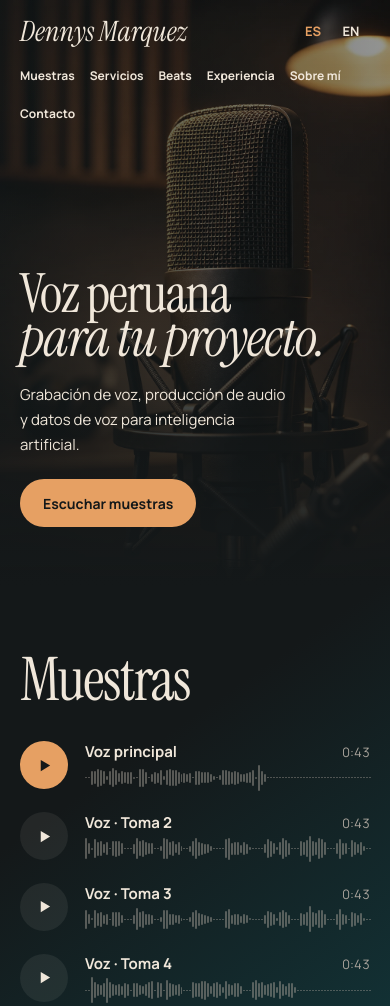
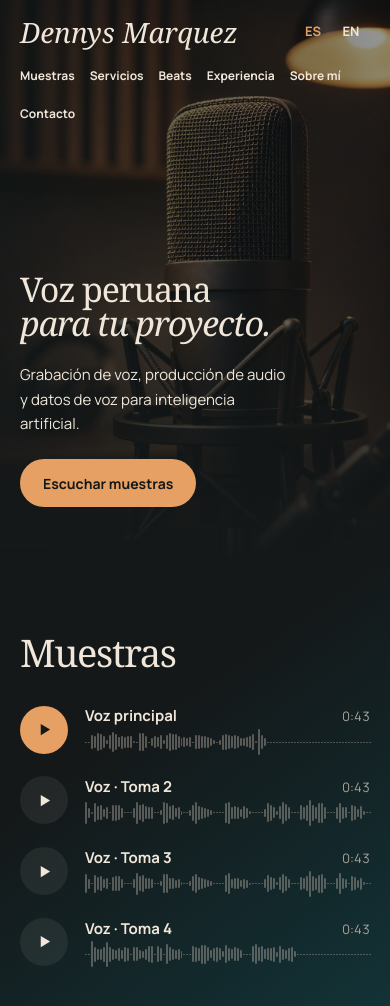
Before and after one commit to dennys3mf/portafolio-voz, a plain HTML site: page index.html in a window 390 px wide. Shown: the top 1006 px of the page. Drawn offline with nearby package versions, Linux system fonts and the light colour scheme.

Commit message:
Ajustar las proporciones de los títulos

```diff
--- a/index.html
+++ b/index.html
@@ -8,8 +8,8 @@
   <title>Dennys Marquez — Voz, audio e IA</title>
   <link rel="preconnect" href="https://fonts.googleapis.com" />
   <link rel="preconnect" href="https://fonts.gstatic.com" crossorigin />
-  <link rel="stylesheet" href="https://fonts.googleapis.com/css2?family=Instrument+Serif:ital@0;1&amp;family=Manrope:wght@400;500;600;700&amp;display=swap" />
-  <link rel="stylesheet" href="styles.css?v=5" />
+  <link rel="stylesheet" href="https://fonts.googleapis.com/css2?family=Manrope:wght@400;500;600;700&amp;display=swap" />
+  <link rel="stylesheet" href="styles.css?v=6" />
 </head>
 <body>
   <a class="skip-link" href="#contenido" data-i18n="skip">Saltar al contenido</a>
--- a/styles.css
+++ b/styles.css
@@ -6,7 +6,7 @@
   --amber: #E6A063;
   --ivory: #F0E7DA;
   --muted: #A9A39B;
-  --display: 'Instrument Serif', Georgia, serif;
+  --display: Georgia, 'Times New Roman', serif;
   --body: Manrope, system-ui, sans-serif;
   --gutter: clamp(20px, 5vw, 82px);
 }
@@ -24,8 +24,8 @@ button { font: inherit; cursor: pointer }
 .skip-link { position: fixed; top: 12px; left: 12px; z-index: 5; transform: translateY(-200%); background: var(--ivory); color: var(--ink); padding: 10px 16px }
 .skip-link:focus { transform: none }
 h1, h2, h3, p, figure { margin: 0 }
-h1, h2 { font-family: var(--display); font-weight: 400; letter-spacing: -.025em }
-h2 { font-size: clamp(60px, 8vw, 124px); line-height: .91 }
+h1, h2 { font-family: var(--display); font-weight: 400; letter-spacing: -.035em }
+h2 { font-size: clamp(38px, 5.25vw, 79px); line-height: 1.03 }
 .cover { position: relative; isolation: isolate; min-height: min(900px, 100svh); display: flex; flex-direction: column; background: #101d1e }
 .studio-photo { position: absolute; z-index: -2; inset: 0 0 0 auto; height: 100%; width: 65%; object-position: center 47%; filter: saturate(.77) }
 .cover::after { content: ''; position: absolute; inset: 0; z-index: -1; background: linear-gradient(90deg, #101d1e 4%, #101d1e 27%, #101d1e83 54%, #101d1e00 75%), linear-gradient(0deg, var(--ink), transparent 24%), linear-gradient(180deg, #141819aa, transparent 25%); pointer-events: none }
@@ -38,7 +38,7 @@ h2 { font-size: clamp(60px, 8vw, 124px); line-height: .91 }
 .lang-btn { min-height: 44px; min-width: 38px; background: transparent; border: 0; color: var(--ivory) }
 .lang-btn.active { color: var(--amber) }
 .hero-copy { padding-block: clamp(70px, 11vw, 175px); flex: 1 }
-.hero-copy h1 { font-size: clamp(83px, 10vw, 168px); line-height: .83 }
+.hero-copy h1 { font-size: clamp(54px, 6.7vw, 106px); line-height: 1.02 }
 .hero-copy h1 em { color: var(--ivory) }
 .hero-copy p { margin-block: 30px; max-width: 390px; color: var(--ivory); font-size: clamp(15px, 1.5vw, 19px) }
 .primary-action { display: inline-flex; min-height: 48px; align-items: center; border-radius: 100px; padding: 10px 23px; color: var(--ink); background: var(--amber); text-decoration: none; font-size: 14px; font-weight: 700; transition: background .2s }
@@ -61,7 +61,7 @@ h2 { font-size: clamp(60px, 8vw, 124px); line-height: .91 }
 .audio-player { grid-column: 2; width: 100%; height: 42px; margin-top: 6px }
 .services { display: grid; grid-template-columns: 1fr 1.1fr; gap: clamp(25px, 6vw, 100px); align-items: center }
 .services ul, .equipment-list { list-style: none; margin: 32px 0 0; padding: 0 }
-.services li { font: 400 clamp(27px, 3.25vw, 49px)/1.02 var(--display); max-width: 24ch }
+.services li { font: 400 clamp(24px, 2.6vw, 38px)/1.02 var(--display); max-width: 24ch }
 .services li + li { margin-top: 22px }
 .services li:nth-child(even) { color: var(--muted) }
 .production-photo img { height: auto; aspect-ratio: 1.25; object-position: center }
@@ -71,15 +71,15 @@ h2 { font-size: clamp(60px, 8vw, 124px); line-height: .91 }
 .beats-heading .text-link { margin: 0 }
 .beats-grid { display: grid; grid-template-columns: repeat(2, minmax(0, 1fr)); gap: clamp(22px, 4vw, 55px) }
 .beats-grid iframe { display: block; width: 100%; aspect-ratio: 16 / 9; border: 0; background: var(--ink) }
-.beats-grid h3 { font: 400 clamp(25px, 3vw, 46px)/1.1 var(--display); margin-top: 13px }
+.beats-grid h3 { font: 400 clamp(23px, 2.4vw, 35px)/1.1 var(--display); margin-top: 13px }
 .beats-grid a { text-decoration: none }
 .beats-grid a:hover, .beats-grid a:focus-visible { text-decoration: underline }
 .skill-section { background: #192223 }
 .experience-grid, .about-grid, .contact-inner { display: grid; grid-template-columns: 1.1fr 1fr; gap: clamp(32px, 8vw, 128px) }
-.experience-intro h2, .about-grid h2 { font-size: clamp(56px, 7.3vw, 112px) }
+.experience-intro h2, .about-grid h2 { font-size: clamp(38px, 5vw, 74px) }
 .experience-intro p, .about-copy p, .contact-inner p { color: var(--muted); max-width: 48ch; margin-top: 23px }
 .experience-cards { display: grid; gap: 30px }
-.experience-item h3 { font: 400 clamp(27px, 3vw, 42px)/1 var(--display); margin-bottom: 10px }
+.experience-item h3 { font: 400 clamp(23px, 2.5vw, 36px)/1 var(--display); margin-bottom: 10px }
 .experience-item p { color: var(--muted); font-size: 15px }
 .mini-tags { display: flex; flex-wrap: wrap; gap: 5px 15px; color: var(--amber); margin-top: 8px; font-size: 12px }
 .section-label { color: var(--amber); margin-bottom: 22px; font-weight: 700 }
@@ -99,7 +99,7 @@ h2 { font-size: clamp(60px, 8vw, 124px); line-height: .91 }
 .footer-inner { display: flex; justify-content: space-between; gap: 10px 25px; flex-wrap: wrap }
 @media (max-width: 880px) {
   .main-nav { order: 1; width: 100% }
-  .hero-copy h1 { font-size: clamp(68px, 12vw, 106px) }
+  .hero-copy h1 { font-size: clamp(45px, 8vw, 70px) }
   .studio-photo { width: 83% }
   .cover::after { background: linear-gradient(90deg, #101d1e 4%, #101d1eae 43%, #101d1e18 82%), linear-gradient(0deg, var(--ink), transparent 32%) }
 }
@@ -108,7 +108,7 @@ h2 { font-size: clamp(60px, 8vw, 124px); line-height: .91 }
   .site-header { gap: 4px 12px; padding-block: 10px }
   .main-nav a { font-size: 12px }
   .hero-copy { padding-block: 130px 58px }
-  .hero-copy h1 { font-size: clamp(54px, 12.1vw, 78px) }
+  .hero-copy h1 { font-size: clamp(34px, 8.6vw, 56px) }
   .hero-copy p { max-width: 30ch; margin-block: 22px }
   .studio-photo { width: 100%; object-position: 63% 38% }
   .cover::after { background: linear-gradient(0deg, var(--ink), #14181986 56%, #14181970), linear-gradient(90deg, #101d1e87, transparent) }
```
